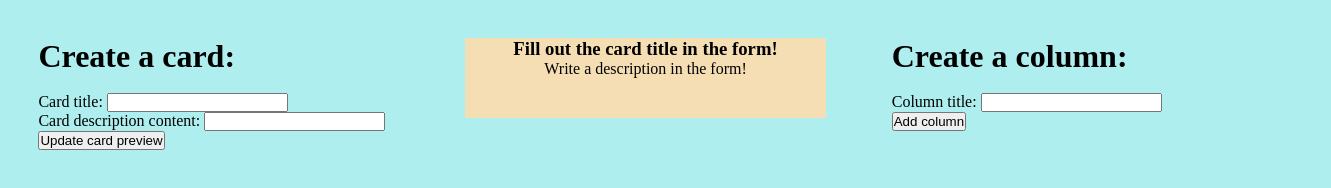
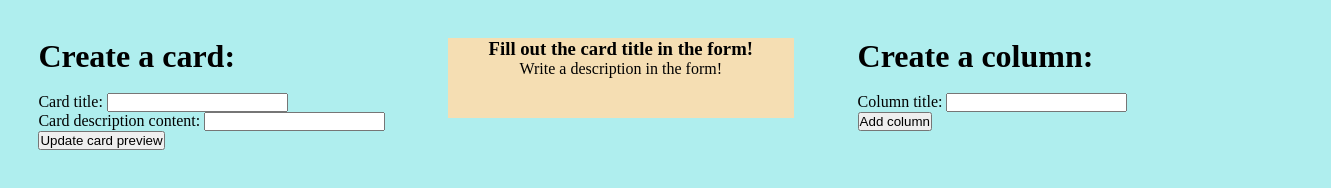
Before and after one commit to AlexStormwood/feb23-trello-clone-website, a plain HTML site: page index.html in a window 1280 px wide. Shown: the whole page, 1331 px wide, since content can reach past the window. Drawn offline with Linux system fonts and the light colour scheme; a script that the page names is missing.

Commit message:
feat: CSS tweak on column width

```diff
--- a/style.css
+++ b/style.css
@@ -40,7 +40,8 @@ body {
 
 /* All columns inside the formRow will have spacing and a default size */
 .formRow > .column {
-	width: 50dvw;
+	/* Changed width so there's no horizontal scroll */
+	width: 30dvw;
 	padding: 1dvw;
 	margin: 0;
 }
```
